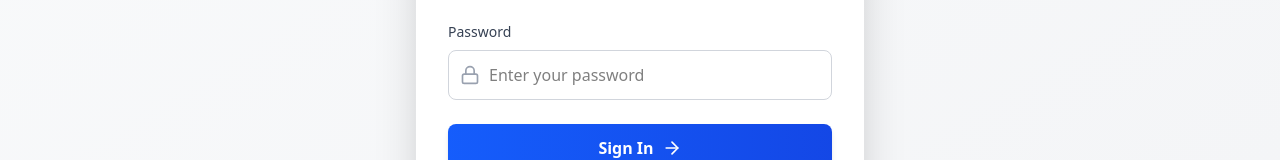
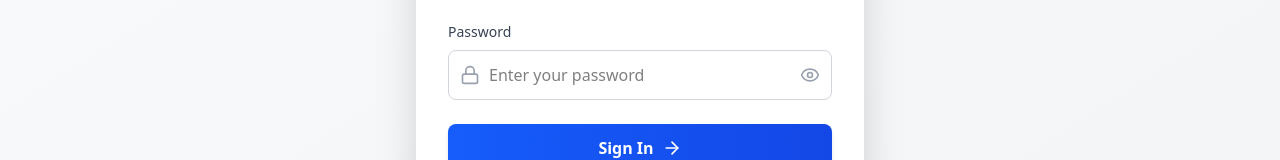
Before and after one commit to ElvisNjaramba/Wocco-Greymoon, a React (Vite) app in the folder frontend/: page /login in a window 1280 px wide. Shown: the part 368-528 px from the top of the page. Built offline with nearby package versions, Linux system fonts and the light colour scheme.

Commit message:
Updated Commit

```diff
--- a/frontend/src/pages/Login.jsx
+++ b/frontend/src/pages/Login.jsx
@@ -1,7 +1,7 @@
 import { useContext, useState, useEffect } from "react";
 import { useNavigate } from "react-router-dom";
 import { AuthContext } from "../context/AuthContext";
-import { LogIn, User, Lock, ArrowRight } from 'lucide-react';
+import { LogIn, User, Lock, ArrowRight, Eye, EyeOff } from 'lucide-react';
 
 export default function Login() {
   const { login, user } = useContext(AuthContext);
@@ -9,6 +9,7 @@
   const [form, setForm] = useState({ username: "", password: "" });
   const [isLoading, setIsLoading] = useState(false);
   const [error, setError] = useState("");
+  const [showPassword, setShowPassword] = useState(false);
 
   // Redirect if already logged in
   useEffect(() => {
@@ -92,14 +93,21 @@
     <Lock className="h-5 w-5 text-gray-400" />
   </div>
   <input
-                  type="password"
+    type={showPassword ? "text" : "password"}
     value={form.password}
     onChange={(e) => setForm({ ...form, password: e.target.value })}
-                  className="block w-full pl-10 pr-3 py-3 border border-gray-300 rounded-lg focus:outline-none focus:ring-2 focus:ring-blue-500 focus:border-transparent transition duration-200"
+    className="block w-full pl-10 pr-10 py-3 border border-gray-300 rounded-lg focus:outline-none focus:ring-2 focus:ring-blue-500 focus:border-transparent transition duration-200"
     placeholder="Enter your password"
     required
     disabled={isLoading}
   />
+  <button
+    type="button"
+    onClick={() => setShowPassword(p => !p)}
+    className="absolute inset-y-0 right-0 pr-3 flex items-center text-gray-400 hover:text-gray-600 transition-colors"
+  >
+    {showPassword ? <EyeOff className="h-5 w-5" /> : <Eye className="h-5 w-5" />}
+  </button>
 </div>
             </div>
 
```
Lines whose indentation alone changed are shown as unchanged.
